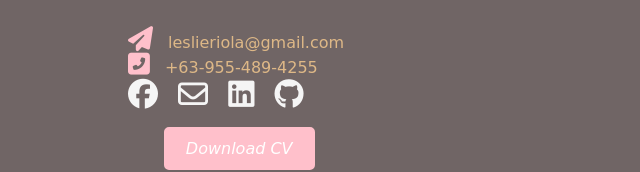
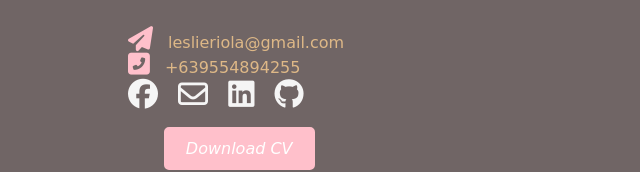
Before and after one commit to leslieriola/leslieriola.github.io, a plain HTML site: page index.html in a window 1280 px wide. Shown: the part 2708-2880 px from the top of the page, 0-640 px from the left. Drawn offline with Linux system fonts and the light colour scheme.

Commit message:
Update Website

```diff
--- a/index.html
+++ b/index.html
@@ -151,7 +151,7 @@
             <div class="contact-left">
                 <h1 class="sub-title">Contact Me</h1>
                 <p><i class="fas fa-paper-plane"></i></i>leslieriola@gmail.com</p>
-                <p><i class="fas fa-phone-square-alt"></i>+63-955-489-4255</p>
+                <p><i class="fas fa-phone-square-alt"></i>+639554894255</p>
                 <div class="social-icon">
                     <a href="https://www.facebook.com/leAnn.riola/" target="_blank"><i class="fa-brands fa-facebook"></i></a>
                     <a href="https://mail.google.com/mail/u/0/#inbox?compose=new" target="_blank"><i class=""><i class="fa-regular fa-envelope"></i></a>
```
